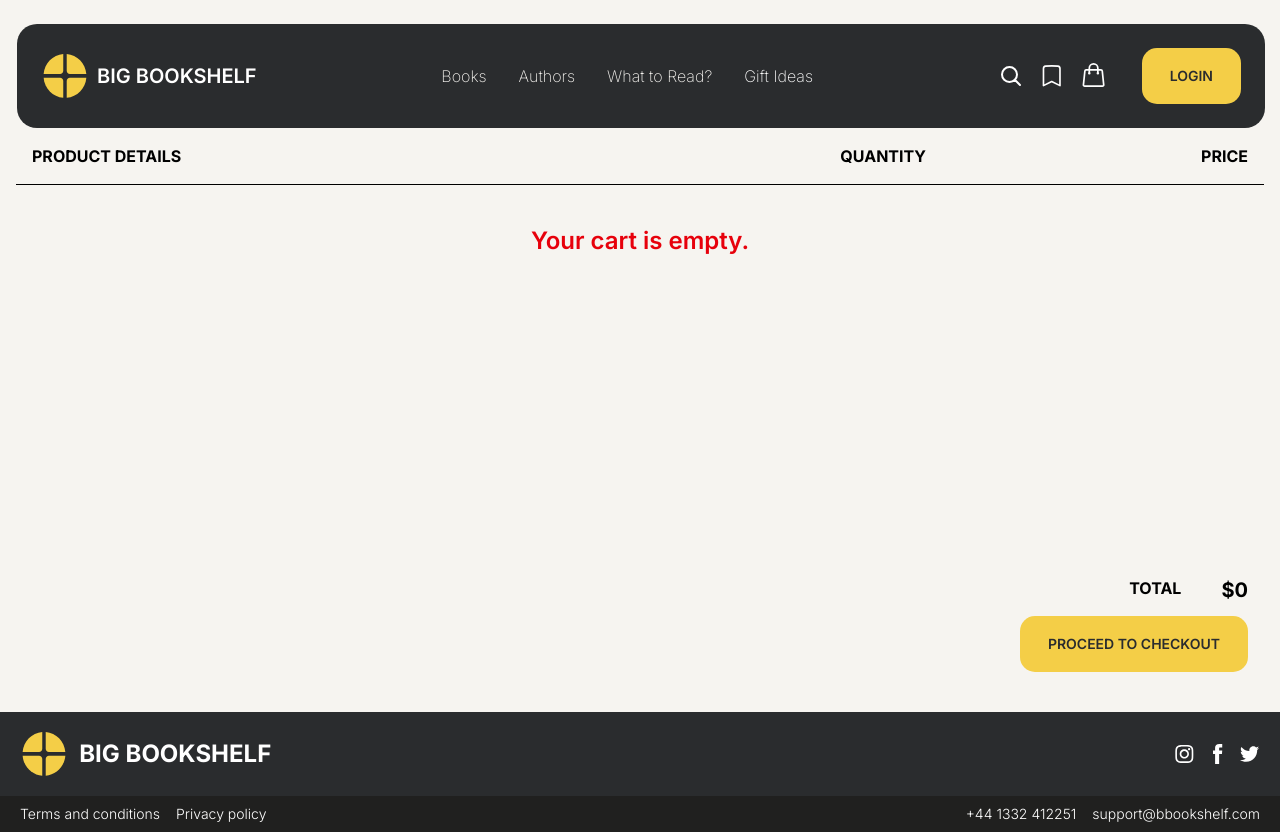
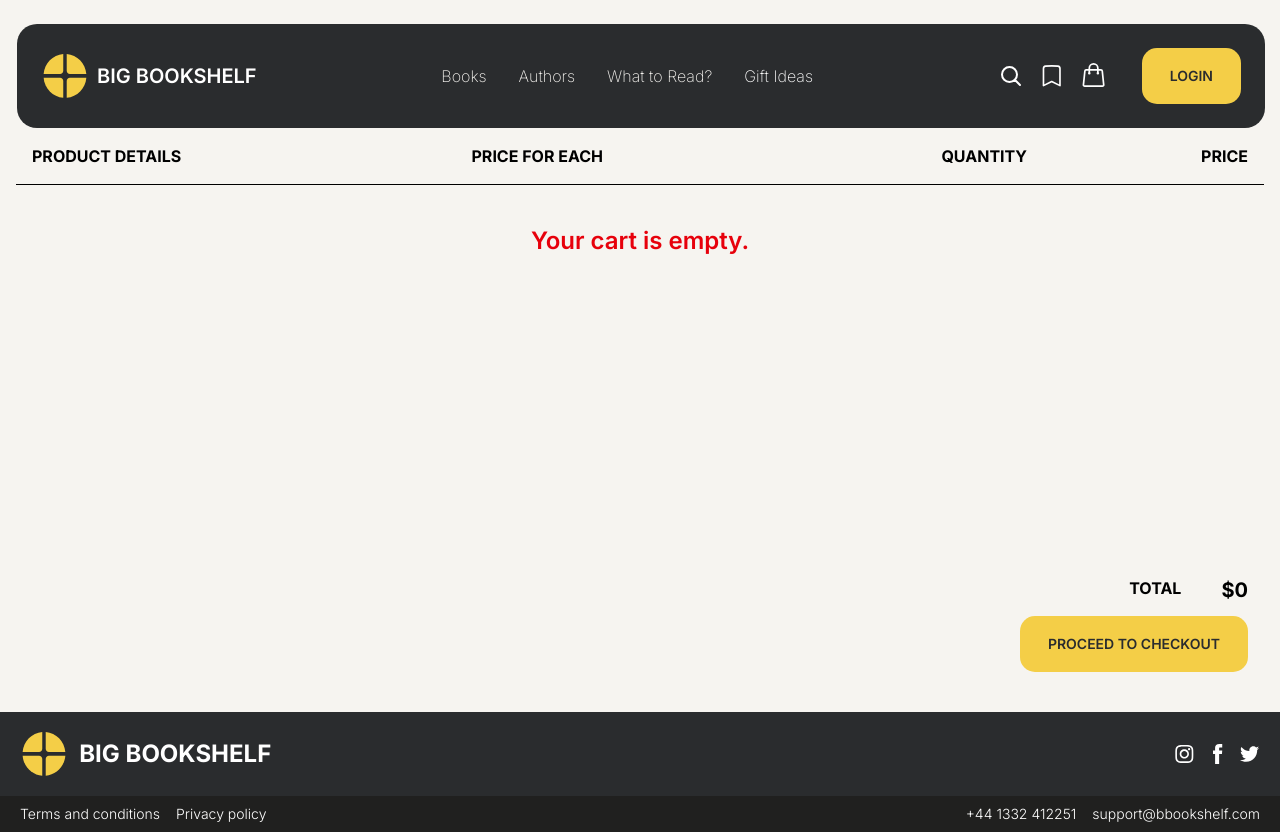
Before and after one commit to abdullahnadeemdev/bookshelf, a React (Vite) app: page /cart in a window 1280 px wide. Built offline with nearby package versions, Linux system fonts and the light colour scheme.

Commit message:
feat(cart):added price for each

```diff
--- a/src/components/cart/Cart.jsx
+++ b/src/components/cart/Cart.jsx
@@ -46,7 +46,8 @@ const Cart = () => {
     <div className="text-black h-[73vh] relative max-w-[1404px] mx-auto">
       <div className="flex border-b p-4 mx-4 font-bold">
         <div className="flex-3">PRODUCT DETAILS</div>
-        <div className="flex-1 text-center">QUANTITY</div>
+        <div className="flex-3">PRICE FOR EACH</div>
+        <div className="flex-1 text-center mr-11">QUANTITY</div>
         <div className="flex-1 text-right">PRICE</div>
       </div>
 
--- a/src/components/cart/CartRow.jsx
+++ b/src/components/cart/CartRow.jsx
@@ -21,8 +21,8 @@ const CartRow = (props) => {
 
   return (
     <div className="p-4 text-black">
-      <div className="flex items-center border-b py-4">
-        <div className="flex-3">
+      <div className="flex items-center border-b py-4 ">
+        <div className="flex-2 ">
           <div className="flex gap-4 items-center">
             <img src={props.image} alt="" className="w-20 h-20 object-cover" />
             <div>
@@ -34,7 +34,10 @@ const CartRow = (props) => {
             </div>
           </div>
         </div>
-        <span className="flex  items-center justify-between   mt-3">
+        <div className="flex-2 ">
+          <p className="pl-10">${props.price}</p>
+        </div>
+        <span className="flex  items-center justify-between ">
           <button
             className=" min-w-6 border-2 border-yellow sm:px-3 sm:py-2.5 rounded-l-2xl "
             onClick={quantity > 1 ? handleQuantity : () => {}}
@@ -53,7 +56,7 @@ const CartRow = (props) => {
             +
           </button>
         </span>
-        <div className="flex-1 text-right">${price * quantity}</div>
+        <div className="flex-1 text-right ">${price * quantity}</div>
       </div>
     </div>
   );
```
